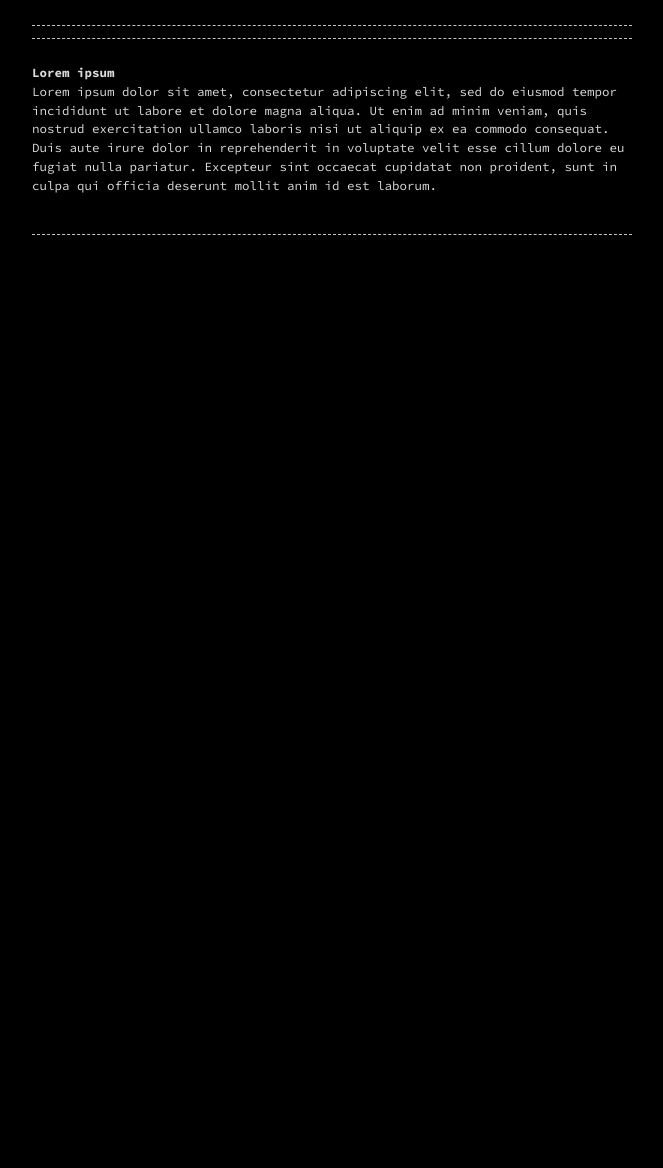
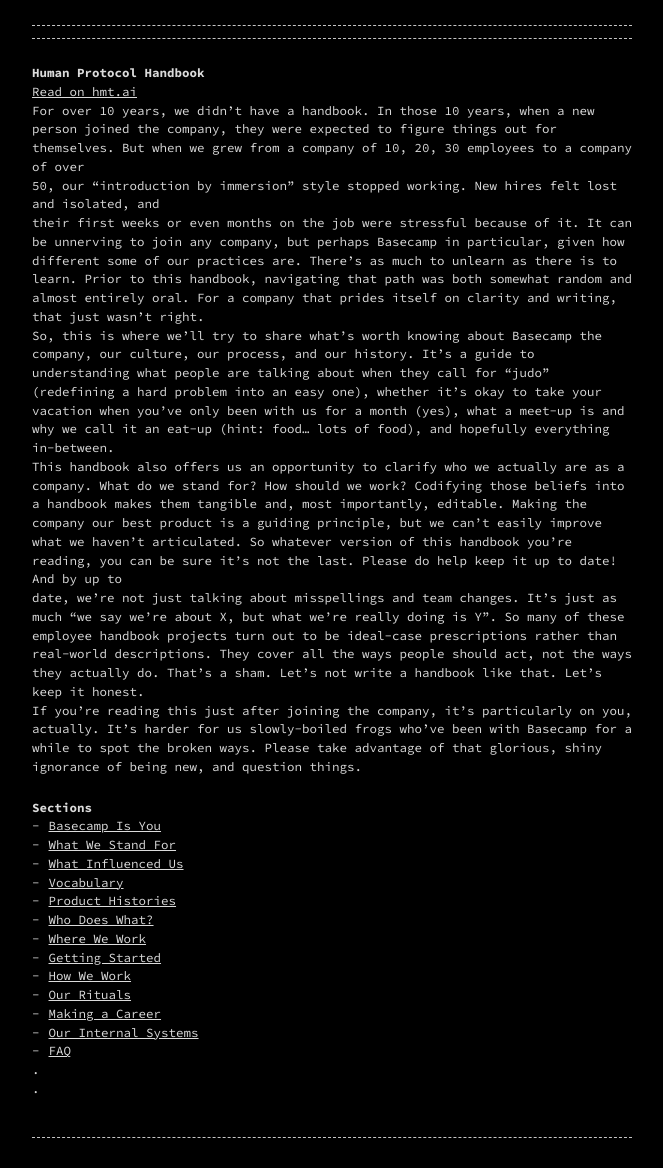
Before and after one commit to SaturnalyaJones/saturnalyajones.github.io, a Jekyll site: the page built from index.md, in a window 1280 px wide. Shown: the whole page, without its empty margins (308-971 px from the left). Built offline with Jekyll 4.4.1, drawn with Linux system fonts in a browser that asks for light colours; before the commit the page ends 900 px from its top, so only the background shows below that.

Commit message:
update handbook main

```diff
--- a/index.md
+++ b/index.md
@@ -4,6 +4,36 @@
 permalink: /
 ---
 
-# Lorem ipsum
+# Human Protocol Handbook
 
-Lorem ipsum dolor sit amet, consectetur adipiscing elit, sed do eiusmod tempor incididunt ut labore et dolore magna aliqua. Ut enim ad minim veniam, quis nostrud exercitation ullamco laboris nisi ut aliquip ex ea commodo consequat. Duis aute irure dolor in reprehenderit in voluptate velit esse cillum dolore eu fugiat nulla pariatur. Excepteur sint occaecat cupidatat non proident, sunt in culpa qui officia deserunt mollit anim id est laborum.
+[Read on hmt.ai](https://hmt.ai/handbook)
+
+For over 10 years, we didn’t have a handbook. In those 10 years, when a new person joined the company, they were expected to figure things out for themselves. But when we grew from a company of 10, 20, 30 employees to a company of over
+50, our “introduction by immersion” style stopped working. New hires felt lost and isolated, and
+their first weeks or even months on the job were stressful because of it. It can be unnerving to join any company, but perhaps Basecamp in particular, given how different some of our practices are. There’s as much to unlearn as there is to learn. Prior to this handbook, navigating that path was both somewhat random and almost entirely oral. For a company that prides itself on clarity and writing, that just wasn’t right.
+
+So, this is where we’ll try to share what’s worth knowing about Basecamp the company, our culture, our process, and our history. It’s a guide to understanding what people are talking about when they call for “judo” (redefining a hard problem into an easy one), whether it’s okay to take your vacation when you’ve only been with us for a month (yes), what a meet-up is and why we call it an eat-up (hint: food… lots of food), and hopefully everything in-between.
+
+This handbook also offers us an opportunity to clarify who we actually are as a company. What do we stand for? How should we work? Codifying those beliefs into a handbook makes them tangible and, most importantly, editable. Making the company our best product is a guiding principle, but we can’t easily improve what we haven’t articulated. So whatever version of this handbook you’re reading, you can be sure it’s not the last. Please do help keep it up to date! And by up to
+date, we're not just talking about misspellings and team changes. It’s just as much “we say we’re about X, but what we’re really doing is Y”. So many of these employee handbook projects turn out to be ideal-case prescriptions rather than real-world descriptions. They cover all the ways people should act, not the ways they actually do. That’s a sham. Let’s not write a handbook like that. Let’s keep it honest.
+
+If you’re reading this just after joining the company, it’s particularly on you, actually. It’s harder for us slowly-boiled frogs who’ve been with Basecamp for a while to spot the broken ways. Please take advantage of that glorious, shiny ignorance of being new, and question things.
+
+## Sections
+* [Basecamp Is You](https://github.com/basecamp/handbook/blob/master/basecamp-is-you.md)
+* [What We Stand For](https://github.com/basecamp/handbook/blob/master/what-we-stand-for.md)
+* [What Influenced Us](https://github.com/basecamp/handbook/blob/master/what-influenced-us.md)
+* [Vocabulary](https://github.com/basecamp/handbook/blob/master/vocabulary.md)
+* [Product Histories](https://github.com/basecamp/handbook/blob/master/product-histories.md)
+* [Who Does What?](https://github.com/basecamp/handbook/blob/master/orgchart.md)
+* [Where We Work](https://github.com/basecamp/handbook/blob/master/where-we-work.md)
+* [Getting Started](https://github.com/basecamp/handbook/blob/master/getting-started.md)
+* [How We Work](https://github.com/basecamp/handbook/blob/master/how-we-work.md)
+* [Our Rituals](https://github.com/basecamp/handbook/blob/master/our-rituals.md)
+* [Making a Career](https://github.com/basecamp/handbook/blob/master/making-a-career.md)
+* [Our Internal Systems](https://github.com/basecamp/handbook/blob/master/our-internal-systems.md)
+* [FAQ](https://github.com/basecamp/handbook/blob/master/faq.md)
+
+
+.
+.
```
